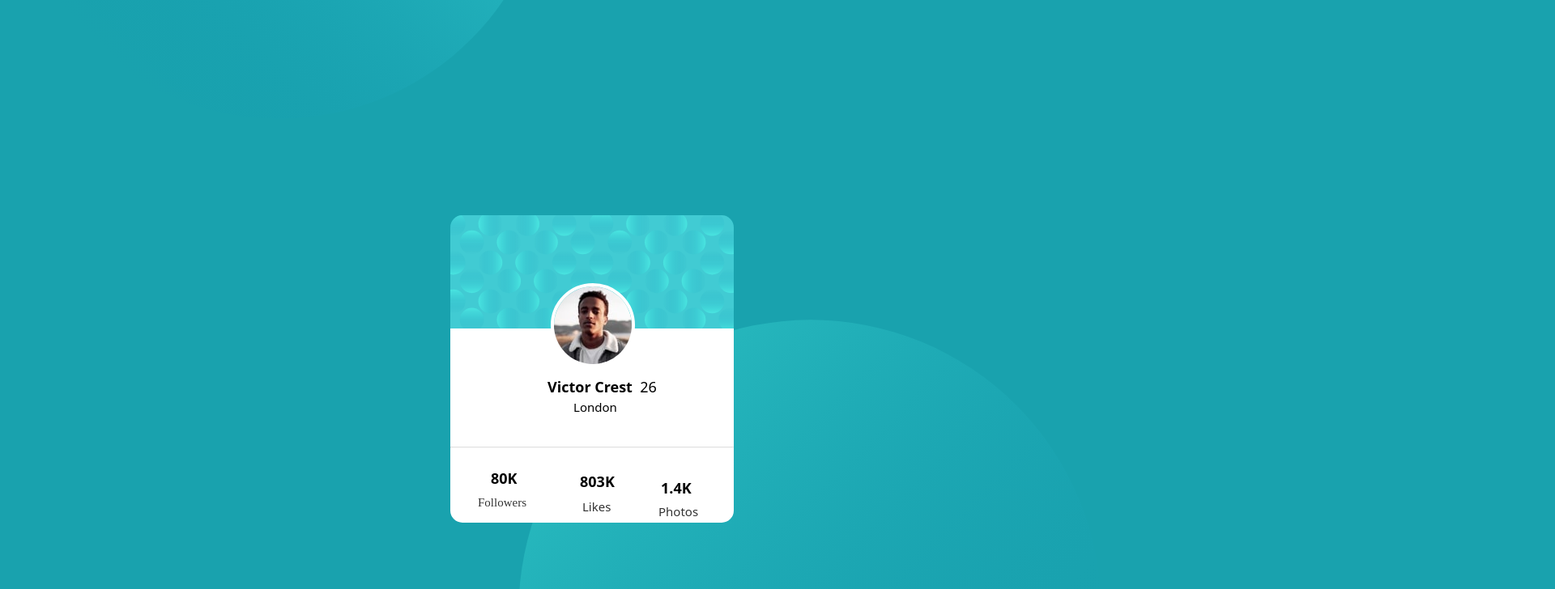
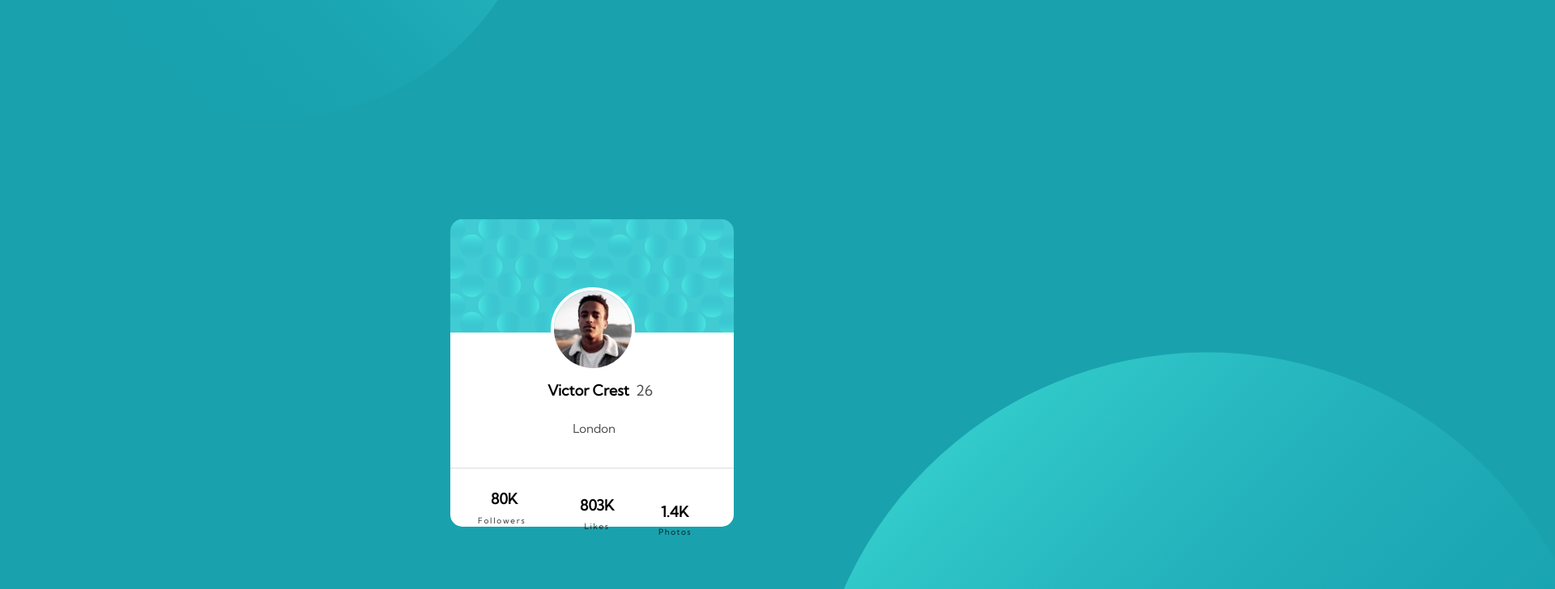
Before and after one commit to adeel3210/ProfileCard, a plain HTML site: page index.html in a window 1280 px wide. Shown: the part 5-733 px from the top of the page at 81% size, 1920 px wide, since content can reach past the window. Drawn offline with Linux system fonts and the light colour scheme; a web font is replaced by a local one.

Commit message:
Add files via upload

```diff
--- a/index.html
+++ b/index.html
@@ -5,7 +5,8 @@
   <meta name="viewport" content="width=device-width, initial-scale=1.0"> <!-- displays site properly based on user's device -->
   <link rel="stylesheet" href="styles.css">
   <link rel="icon" type="image/png" sizes="32x32" href="./images/favicon-32x32.png">
-  <link rel="stylesheet" href="https://fonts.google.com/specimen/Kumbh+Sans">
+  <link rel="preconnect" href="https://fonts.gstatic.com">
+  <link href="https://fonts.googleapis.com/css2?family=Kumbh+Sans&display=swap" rel="stylesheet">
   <title>Frontend Mentor | Profile card component</title>
 
   <!-- Feel free to remove these styles or customise in your own stylesheet 👍 -->
@@ -30,8 +31,8 @@
       <div id="profile">
 
         <p id="bio">
-        <b>Victor Crest</b>&nbsp; 26<br>
-        &emsp; &nbsp; <small>London</small>
+        <b>Victor Crest</b>&nbsp;<br><br>
+        &emsp; &nbsp; <small id="loc">London</small>
        </p>
 
        <hr id="line">
@@ -48,6 +49,7 @@
         <strong>1.4K</strong><br>
         <p id="p1"><small>Photos</small></p>
          </p>
+         <p id="age">26</p>
       </div>
 
     </div>
--- a/styles.css
+++ b/styles.css
@@ -1,14 +1,15 @@
 html{
-    height: 100%;
     width: 100%;
+    height: 1080px;
 }
 
 body{
+
+    font-family: "Kumbh Sans";
     width: inherit;
     font-size: 18px;
     background-color:hsl(185, 75%, 39%);
-    overflow: auto;
-    font-family: "Kumbh","Sans";
+    overflow: hidden;
 }
 
 
@@ -16,26 +17,30 @@ body{
     position: absolute;
     top: -520px;
     width: 52.5%;
+    left:1px;
 }
 
 #bottom-circle{
+    background-image: url(./images/bg-pattern-bottom.svg);
+    background-repeat: no-repeat;
     position: absolute;
-    top: 50%;
-    left: 50%;
-    z-index: 1;
-    height: 90%;
+    top:440px;
+    left:1000px;
+
+
 }
 
 .card{
     max-width: 400px;
     position: relative;
-    top: 250px;
+    top: 255px;
     left: 40%;
     z-index: 100;
 }
 
 
-#back{
+#back
+{
     position: relative;
     left: 9%;
     border: 1px;
@@ -86,18 +91,25 @@ body{
     position: relative;
     left: 50px;
     top: 87px;
+    font-size: 18px;
+    font-weight: 700;
+
 }
 
 #likes{
  position: relative;
  left: 160px;
- top: 10px;
+ top: 21px;
+ font-size: 18px;
+ font-weight: 700;
 }
 
 #photos{
  position: relative;
  left: 260px;
- top: -66px;
+ top:  -45px;
+ font-size: 18px;
+ font-weight: 700;
 }
 
 .attribution{
@@ -116,21 +128,46 @@ body{
     position: relative;
     top: 76px;
     left: 34px;
-    opacity: 0.8;
-    font-family: "Kumbh";
+
+    color: Dark gray: hsl(0, 0%, 59%);
+    font-size: 12px;
+    letter-spacing: 1.8px;
+    font-weight: 400;
+    opacity:0.8
 
 }
 
 #l1{
  position: relative;
- left: 163px;
- top: -2.5px;
- opacity: 0.8;
+ left: 165.5px;
+ top: 9px;
+ color: Dark gray: hsl(0, 0%, 59%);
+ font-size: 12px;
+ letter-spacing: 1.5px;
+ font-weight: 400;
+ opacity:0.8
 }
 
 #p1{
  position: relative;
  left: 257px;
- top: -80px;
- opacity: 0.8;
+ top: -58px;
+ color: Dark gray: hsl(0, 0%, 59%);
+ font-size: 12px;
+ letter-spacing: 1.5px;
+ font-weight: 400;
+ opacity:0.8
 }
+
+#loc{
+    color: Dark gray: hsl(0, 0%, 59%);
+    opacity: 0.7;
+}
+
+#age{
+    position: absolute;
+    opacity: 0.7;
+    color: Dark gray: hsl(0, 0%, 59%);
+    top: 42px;
+    left: 229px;
+}
```
